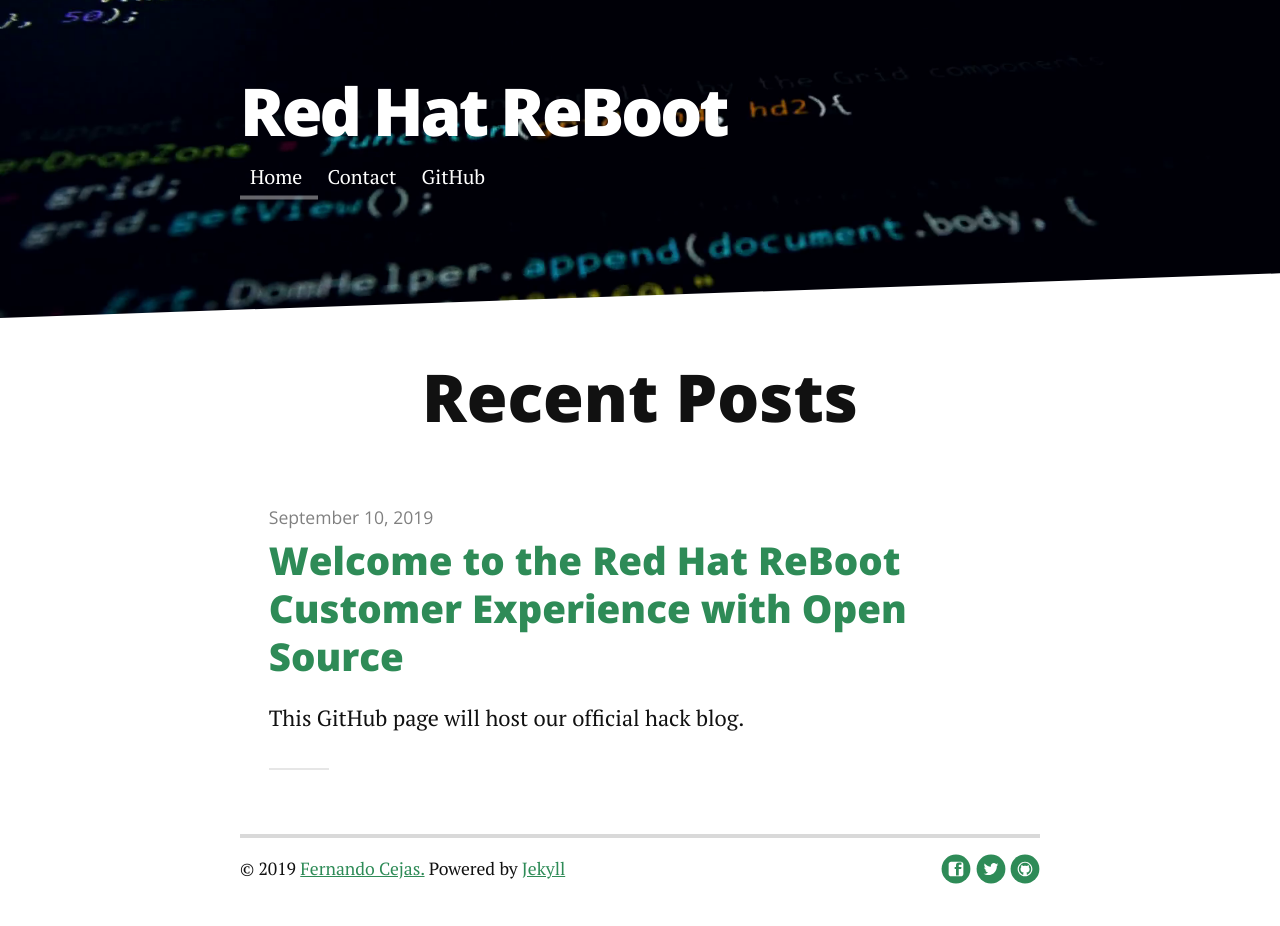
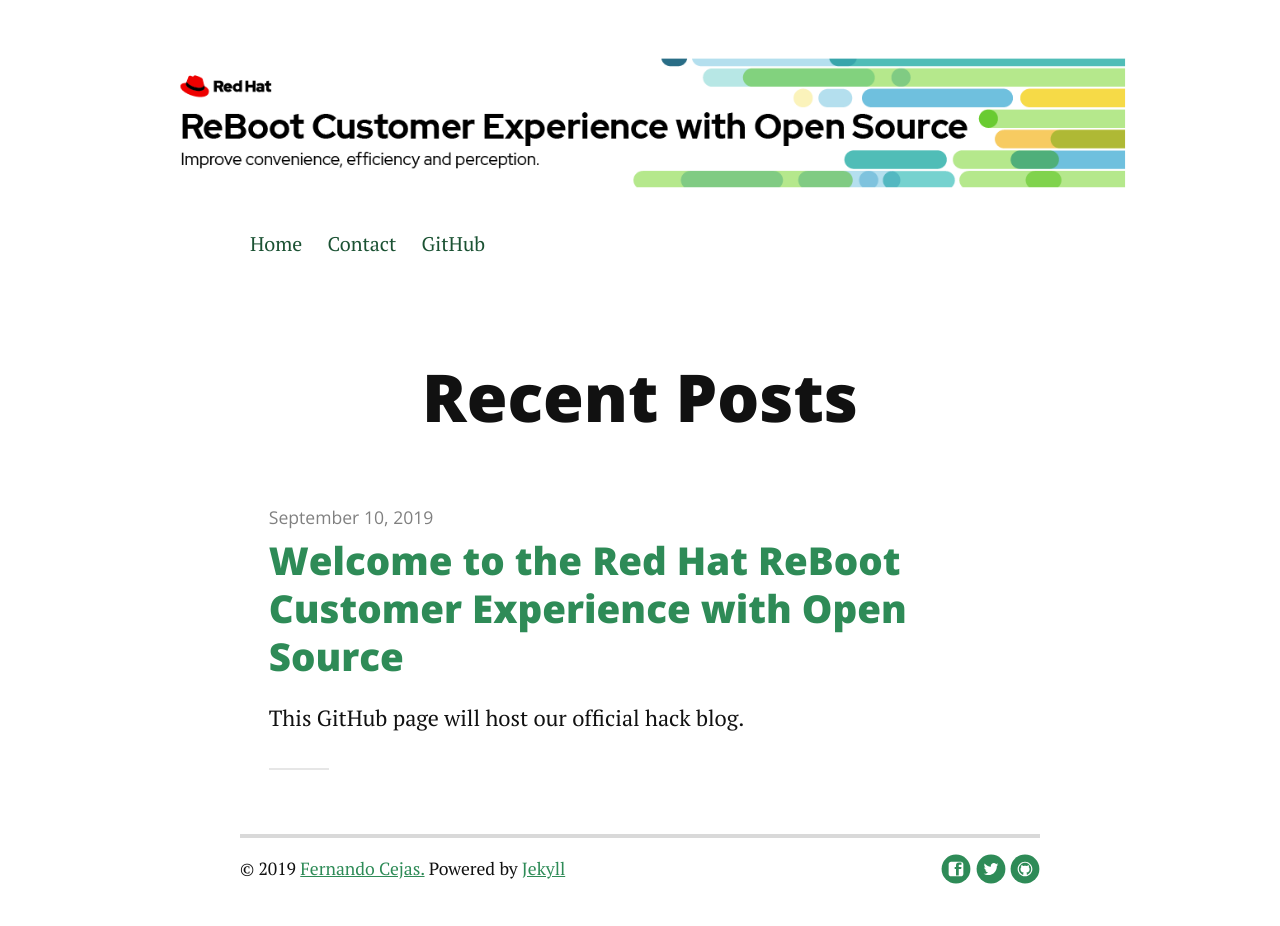
Before and after one commit to redhat-hackathon/redhat-hackathon.github.io, a Jekyll site: the page built from index.html, in a window 1280 px wide. Built offline with Jekyll 4.4.1, drawn with Linux system fonts in a browser that asks for light colours; nearby versions of some CDN libraries; the list of posts is cut into pages by our own code.

```diff
--- a/_config.yml
+++ b/_config.yml
@@ -1,5 +1,5 @@
-title: Red Hat ReBoot
-description: Reboot Customer Experience with Open Source
+title:
+description: Red Hat Reboot Customer Experience with Open Source
 
 url: https://redhat-hackathon.github.io
 baseurl: ""
```
Also changed, not shown: assets/css/style.css, assets/img/header.png, assets/img/header_backup.png (added), assets/img/touring.jpg, assets/img/touring_backup.jpg (added).
